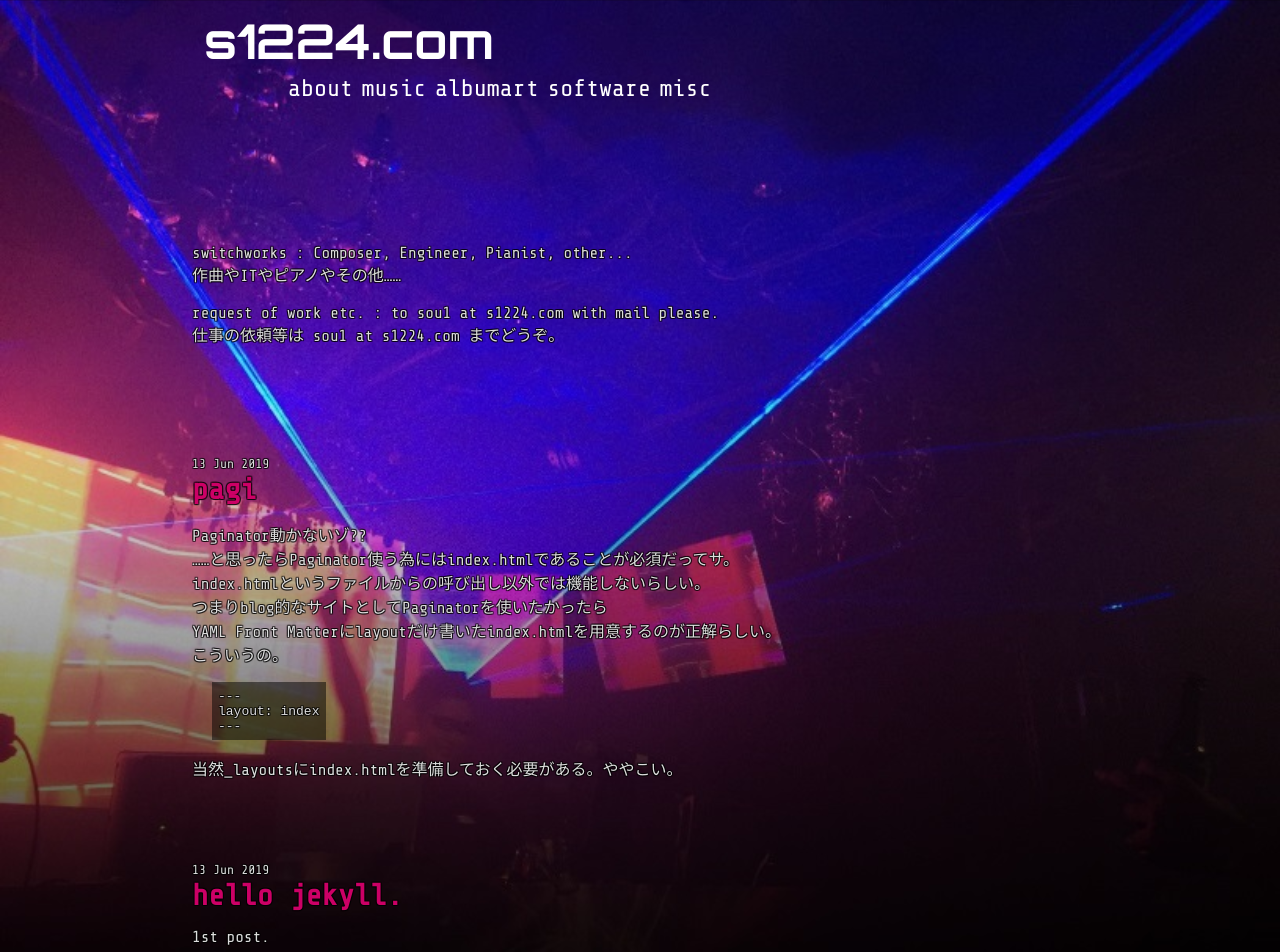
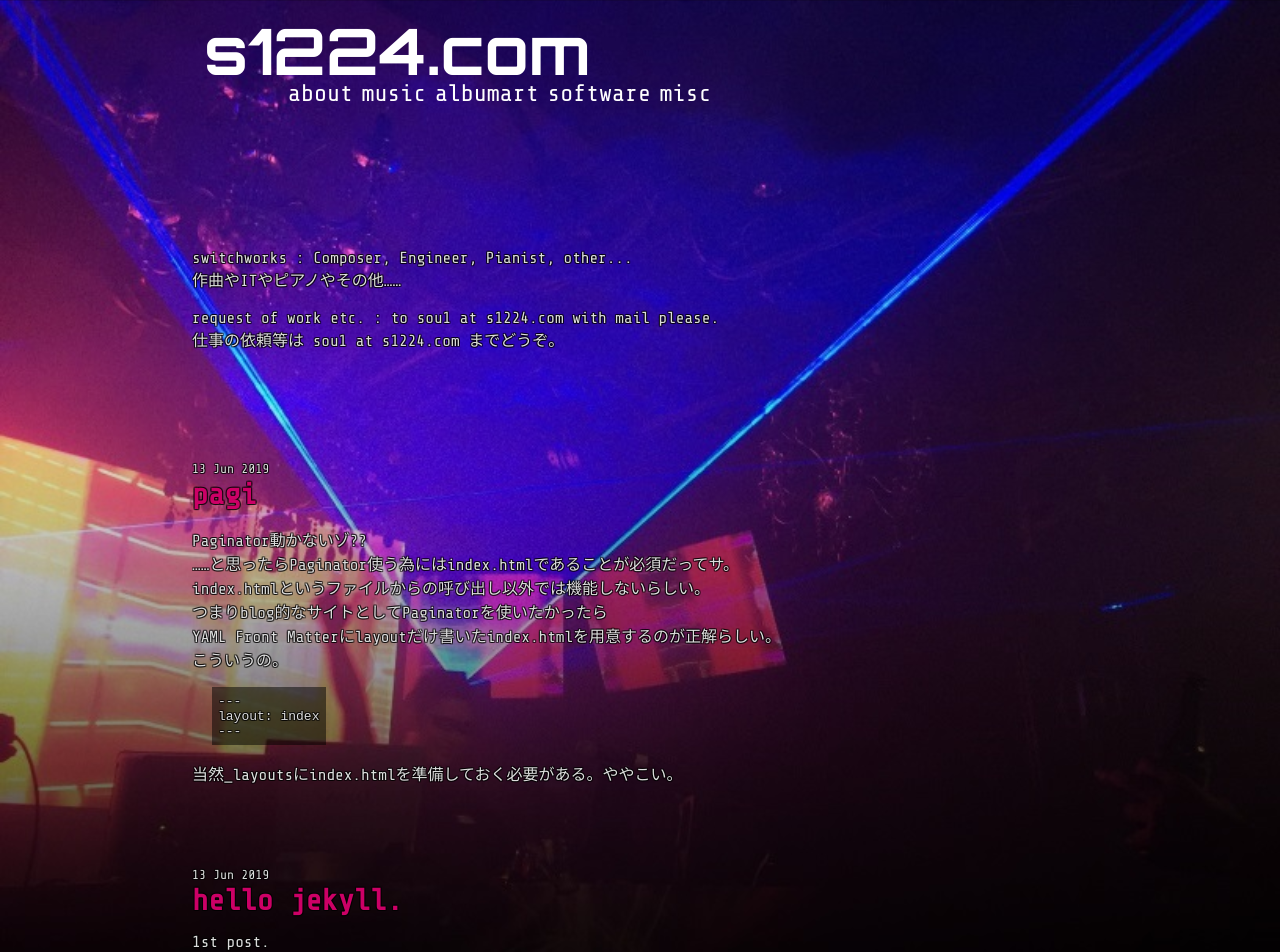
Before and after one commit to switchworks/switchworks.github.io, a Jekyll site: the page built from index.html, in a window 1280 px wide. Shown: the top 952 px of the page. Built offline with Jekyll 4.4.1, drawn with Linux system fonts in a browser that asks for light colours; the list of posts is cut into pages by our own code.

Commit message:
Update default.html

```diff
--- a/_layouts/default.html
+++ b/_layouts/default.html
@@ -30,11 +30,11 @@
 		margin: auto;
 	}
 	header {
-		height : 65px;
+		height : 1.1em;
 		padding : 10px 0 0 12px;
 		color:white;
 		font-family : 'Orbitron';
-		font-size : 48px;
+		font-size : 4em;
 		font-weight: bold;
 	}
 	#sidebar {
```
